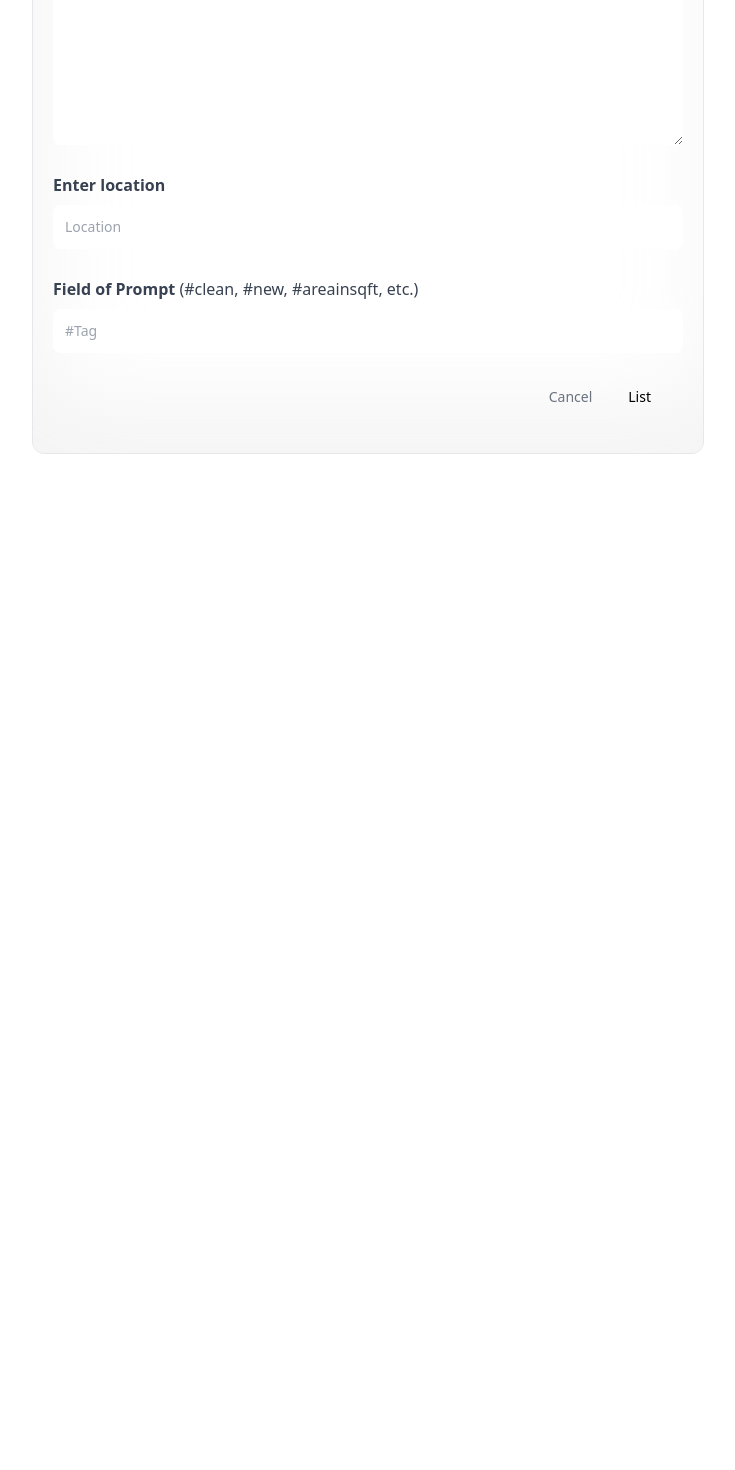
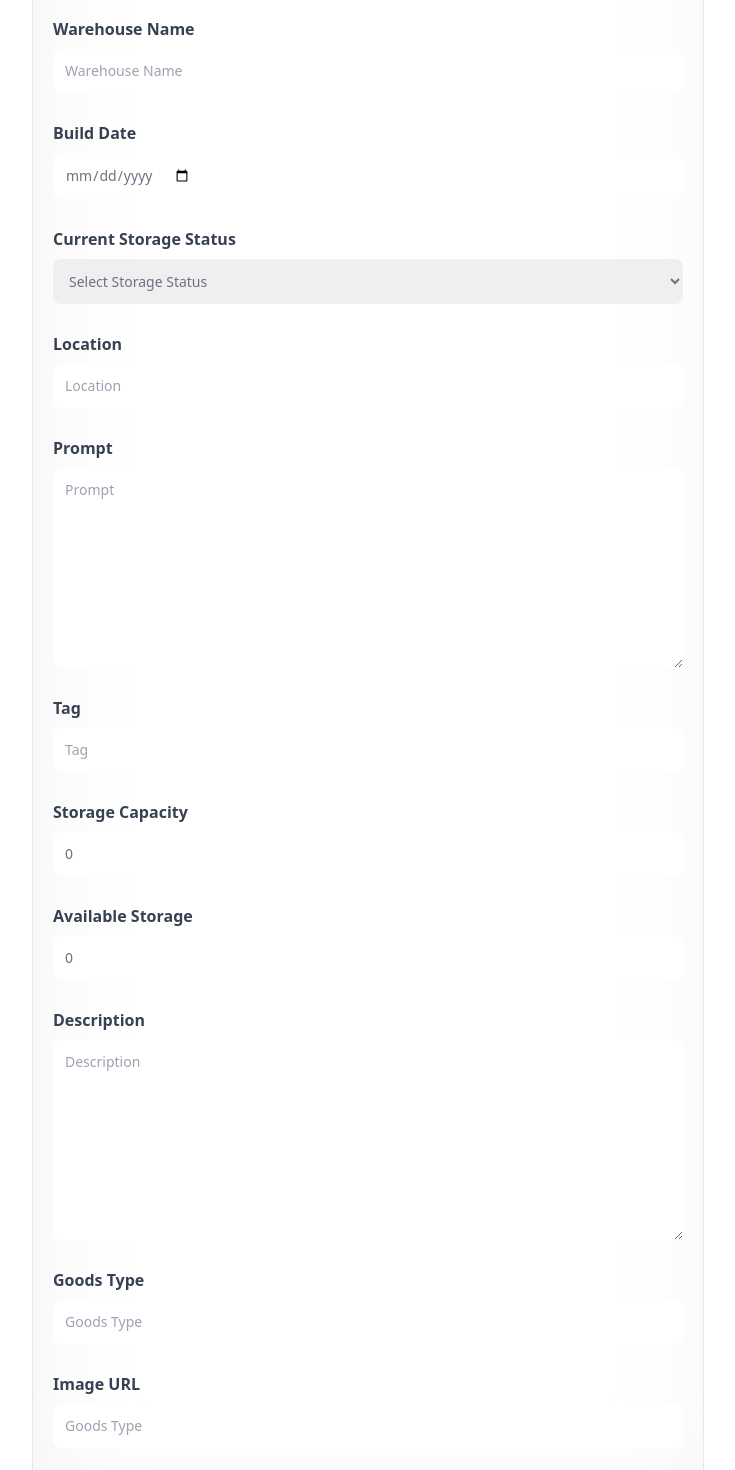
Before and after one commit to DM1ShRa/Warehouse-Connect, a Next.js app: page /create-post in a window 1280 px wide. Shown: the part 580-2050 px from the top of the page, without its empty margins (32-767 px from the left). Before the commit the page ends 1034 px from the top, so only its background shows below. Built offline with nearby package versions, Linux system fonts and the light colour scheme; no server answers.

Commit message:
schema updated

```diff
--- a/app/api/prompt/new/route.js
+++ b/app/api/prompt/new/route.js
@@ -3,11 +3,12 @@ import { connectToDb } from "@utils/database";
 
 export const POST = async (request) => {
   try {
-    const { userId, prompt, tag, location } = await request.json();
+    const { userId, warehouseName, buildDate, currentStorageStatus, location, prompt, tag, storageCapacity, availableStorage, description, goodsType,image } = await request.json();
+
 
     await connectToDb();
 
-    const newPrompt = new Prompt({ creator: userId, prompt, tag , location });
+    const newPrompt = new Prompt({ creator:userId, warehouseName, buildDate, currentStorageStatus, location, prompt, tag, storageCapacity, availableStorage, description, goodsType, image });
     // console.log(newPrompt);
     await newPrompt.save();
     return new Response(JSON.stringify(newPrompt), { status: 201 });
--- a/app/create-post/page.jsx
+++ b/app/create-post/page.jsx
@@ -11,7 +11,19 @@ const CreatePost = () => {
   const { data: session } = useSession();
 
   const [submitting, setIsSubmitting] = useState(false);
-  const [post, setPost] = useState({ prompt: "", tag: "", location: null,});
+  const [post, setPost] = useState({
+    creator: null, // Replace with an appropriate initial value or null
+    warehouseName: "", // Replace with an appropriate initial value
+    buildDate: null, // Replace with an appropriate initial value or null
+    currentStorageStatus: "", // Replace with an appropriate initial value
+    location: null, // Replace with an appropriate initial value or null
+    prompt: "",
+    tag: "",
+    storageCapacity: 0, // Replace with an appropriate initial value
+    availableStorage: 0, // Replace with an appropriate initial value
+    description: "", // Replace with an appropriate initial value
+    goodsType: [], // Replace with an appropriate initial value or empty array
+  });
 
 
   const createPrompt = async (e) => {
@@ -25,10 +37,19 @@ const CreatePost = () => {
       const response = await fetch("/api/prompt/new", {
         method: "POST",
         body: JSON.stringify({
+          userId : session?.user.id,
+          creator: post.creator,
+          warehouseName: post.warehouseName,
+          buildDate: post.buildDate,
+          currentStorageStatus: post.currentStorageStatus,
+          location: post.location,
           prompt: post.prompt,
-          userId: session?.user.id,
           tag: post.tag,
-          location: post.location,
+          storageCapacity: post.storageCapacity,
+          availableStorage: post.availableStorage,
+          description: post.description,
+          goodsType: post.goodsType,
+          image: post.image,
         }),
       });
 
--- a/app/page.jsx
+++ b/app/page.jsx
@@ -22,6 +22,8 @@ const LandingPage = () => {
       <button type="button" className="explore_btn">
         Explore Now!
       </button>
+
+
       <div className="flex justify-end">
   <div className="w-226 h-316 flex-shrink-0 rounded-r-40 bg-gradient-to-r from-transparent via-green-400 to-green-400 border border-gray-300">
     <div className="w-full h-full bg-cover bg-no-repeat bg-center bg-lightgray" style={{backgroundImage: 'linear-gradient(180deg, rgba(115, 205, 0, 0.00) 0%, rgba(10, 141, 15, 0.51) 100%), url(/farmer_hand.jpeg)'}}></div>
--- a/components/Form.jsx
+++ b/components/Form.jsx
@@ -16,22 +16,68 @@ const Form = ({ type, post, setPost, submitting, handleSubmit }) => {
       >
         <label>
           <span className='font-satoshi font-semibold text-base text-gray-700'>
-            Your Warehouse description.
+            Owner Details
           </span>
 
-          <textarea
-            value={post.prompt}
-            onChange={(e) => setPost({ ...post, prompt: e.target.value })}
-            placeholder='Write here ..'
+          <input
+            value={post.creator}
+            onChange={(e) => setPost({ ...post, creator: e.target.value })}
+            type='text'
+            placeholder='Name'
             required
-            className='form_textarea '
+            className='form_input'
           />
+
         </label>
+        <label>
+          <span className='font-satoshi font-semibold text-base text-gray-700'>
+            Warehouse Name
+          </span>
 
+          <input
+            value={post.warehouseName}
+            onChange={(e) => setPost({ ...post, warehouseName: e.target.value })}
+            type='text'
+            placeholder='Warehouse Name'
+            required
+            className='form_input'
+          />
+
+        </label>
 
         <label>
           <span className='font-satoshi font-semibold text-base text-gray-700'>
-            Enter location{" "}
+            Build Date
+          </span>
+
+          <input
+            value={post.buildDate} // Assuming post.buildDate is a Date object or string
+            onChange={(e) => setPost({ ...post, buildDate: e.target.value })}
+            type='date' // Use type='date' to accept a date input
+            required
+            className='form_input'
+          />
+        </label>
+        <label>
+          <span className='font-satoshi font-semibold text-base text-gray-700'>
+            Current Storage Status
+          </span>
+          <select
+            value={post.currentStorageStatus}
+            onChange={(e) => setPost({ ...post, currentStorageStatus: e.target.value })}
+            required
+            className='form_input'
+          >
+            <option value=''>Select Storage Status</option>
+            <option value='Full'>Full</option>
+            <option value='Empty'>Empty</option>
+            <option value='Half-Occupied'>Half-Occupied</option>
+          </select>
+        </label>
+
+        <label>
+          <span className='font-satoshi font-semibold text-base text-gray-700'>
+            Location
           </span>
           <input
             value={post.location}
@@ -42,34 +88,103 @@ const Form = ({ type, post, setPost, submitting, handleSubmit }) => {
             className='form_input'
           />
         </label>
-        {/* <label>
-          <span className='font-satoshi font-semibold text-base text-gray-700'>
-            Upload Image
-          </span>
-          <input
-            type='file'
-            accept='image/*'
-            onChange={(e) => setPost({ ...post, image: e.target.files[0] })}
-            className='form_input'
-          />
-        </label> */}
 
         <label>
           <span className='font-satoshi font-semibold text-base text-gray-700'>
-            Field of Prompt{" "}
-            <span className='font-normal'>
-              (#clean, #new, #areainsqft, etc.)
-            </span>
+            Prompt
+          </span>
+          <textarea
+            value={post.prompt}
+            onChange={(e) => setPost({ ...post, prompt: e.target.value })}
+            placeholder='Prompt'
+            required
+            className='form_textarea'
+          />
+        </label>
+
+        <label>
+          <span className='font-satoshi font-semibold text-base text-gray-700'>
+            Tag
           </span>
           <input
             value={post.tag}
             onChange={(e) => setPost({ ...post, tag: e.target.value })}
             type='text'
-            placeholder='#Tag'
+            placeholder='Tag'
             required
             className='form_input'
           />
         </label>
+
+        <label>
+          <span className='font-satoshi font-semibold text-base text-gray-700'>
+            Storage Capacity
+          </span>
+          <input
+            value={post.storageCapacity}
+            onChange={(e) => setPost({ ...post, storageCapacity: e.target.value })}
+            type='number'
+            placeholder='Storage Capacity'
+            required
+            className='form_input'
+          />
+        </label>
+
+        <label>
+          <span className='font-satoshi font-semibold text-base text-gray-700'>
+            Available Storage
+          </span>
+          <input
+            value={post.availableStorage}
+            onChange={(e) => setPost({ ...post, availableStorage: e.target.value })}
+            type='number'
+            placeholder='Available Storage'
+            required
+            className='form_input'
+          />
+        </label>
+
+        <label>
+          <span className='font-satoshi font-semibold text-base text-gray-700'>
+            Description
+          </span>
+          <textarea
+            value={post.description}
+            onChange={(e) => setPost({ ...post, description: e.target.value })}
+            placeholder='Description'
+            required
+            className='form_textarea'
+          />
+        </label>
+
+        <label>
+          <span className='font-satoshi font-semibold text-base text-gray-700'>
+            Goods Type
+          </span>
+          <input
+            value={post.goodsType}
+            onChange={(e) => setPost({ ...post, goodsType: e.target.value })}
+            type='text'
+            placeholder='Goods Type'
+            required
+            className='form_input'
+          />
+        </label>
+
+        <label>
+          <span className='font-satoshi font-semibold text-base text-gray-700'>
+            Image URL
+          </span>
+          <input
+            value={post.image}
+            onChange={(e) => setPost({ ...post, image: e.target.value })}
+            type='text'
+            placeholder='Goods Type'
+            required
+            className='form_input'
+          />
+        </label>
+
         <div className='flex-end mx-3 mb-5 gap-4'>
           <Link href='/' className='text-gray-500 text-sm'>
             Cancel
--- a/components/GoogleMapsView.jsx
+++ b/components/GoogleMapsView.jsx
@@ -1,7 +1,7 @@
 "use client"
 
 import { UserLocationContext } from "@context/UserLocationContext"
-import { GoogleMap,LoadScript, Marker, MarkerF } from "@react-google-maps/api"
+import { GoogleMap,LoadScript, MarkerF } from "@react-google-maps/api"
 import { useContext } from "react"
 
 function GoogleMapsView() {
--- a/components/Nav.jsx
+++ b/components/Nav.jsx
@@ -47,10 +47,10 @@ const Nav = () => {
                 </Link> */}
 
 
-                <Link href="/create-prompt"
+                {/* <Link href="/create-prompt"
                 className="black_btn">
                     CART
-                </Link>
+                </Link> */}
 
                 <Link href="/create-prompt"
                 className="black_btn">
--- a/models/prompt.js
+++ b/models/prompt.js
@@ -1,9 +1,26 @@
 import { Schema, model, models } from 'mongoose';
 
-const PromptSchema = new Schema({
+const WarehouseSchema = new Schema({
   creator: {
     type: Schema.Types.ObjectId,
     ref: 'User',
+  },
+  warehouseName: {
+    type: String,
+    required: [true, 'Warehouse name is required.'],
+  },
+  buildDate: {
+    type: Date,
+    required: [true, 'Build date is required.'],
+  },
+  currentStorageStatus: {
+    type: String,
+    enum: ['Full', 'Empty', 'Half-Occupied'],
+    required: [true, 'Current storage status is required.'],
+  },
+  location: {
+    type: String,
+    required: [true, 'Location is required.'],
   },
   prompt: {
     type: String,
@@ -13,15 +30,30 @@ const PromptSchema = new Schema({
     type: String,
     required: [true, 'Tag is required.'],
   },
-  location: {
+  // Additional fields related to the warehouse
+  storageCapacity: {
+    type: Number,
+    required: [true, 'Storage capacity is required.'],
+  },
+  availableStorage: {
+    type: Number,
+    required: [true, 'Available storage is required.'],
+  },
+  // You can add more fields like description, type of goods stored, etc.
+  description: {
     type: String,
-    required :[true, 'Location is required.']
+    required: [true, 'Description is required.'],
   },
-  // image: {
-  //   type: Buffer,  // Use Buffer to store the image data
-  // }
+  goodsType: {
+    type: String, // Array of strings for multiple types of goods
+    required: [true, 'Goods type is required.'],
+  },
+  image:{
+    type :String ,
+    required: [true, 'image type is required.'],
+  }
 });
 
-const Prompt = models.Prompt || model('Prompt', PromptSchema);
+const Warehouse = models.Warehouse || model('Warehouse', WarehouseSchema);
 
-export default Prompt;
+export default Warehouse;
```
Also changed, not shown: components/PromptCard.jsx (+4 -4 lines), public/copy.svg (added), public/tick.svg (added).
